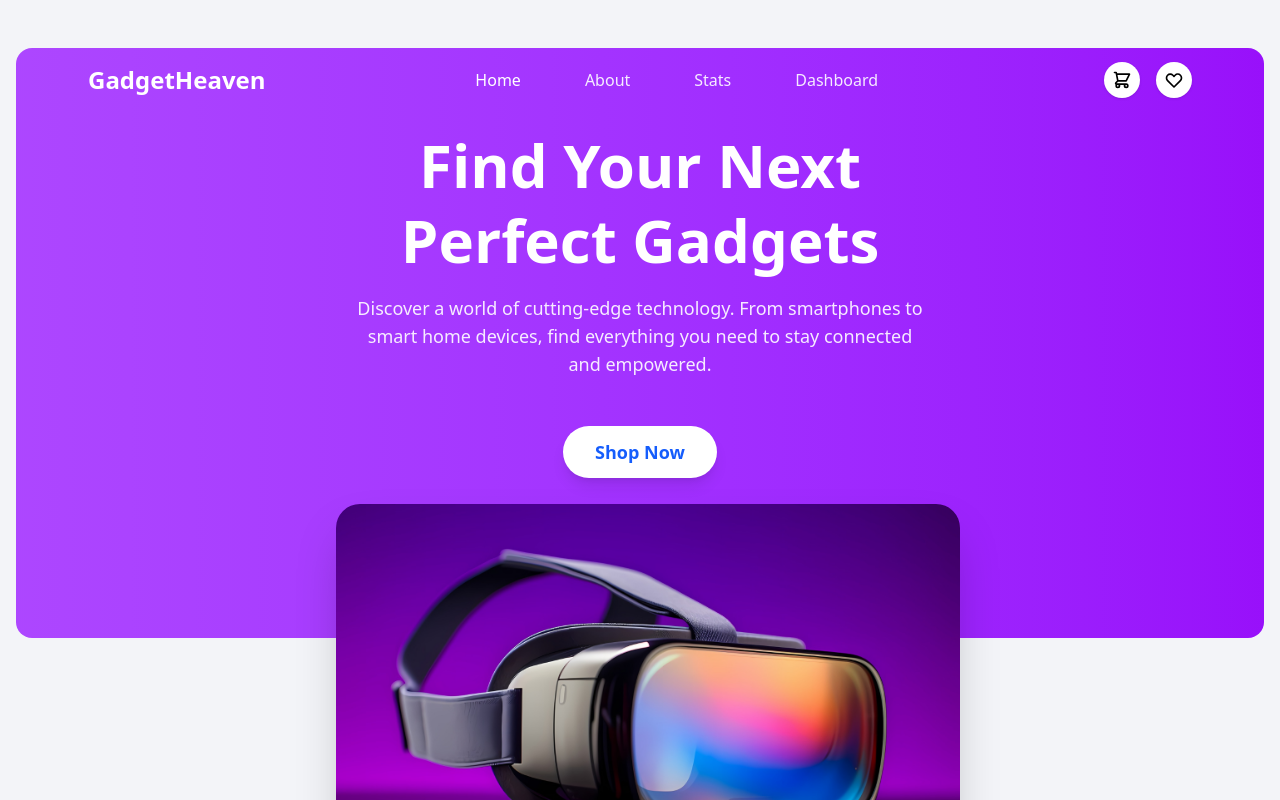
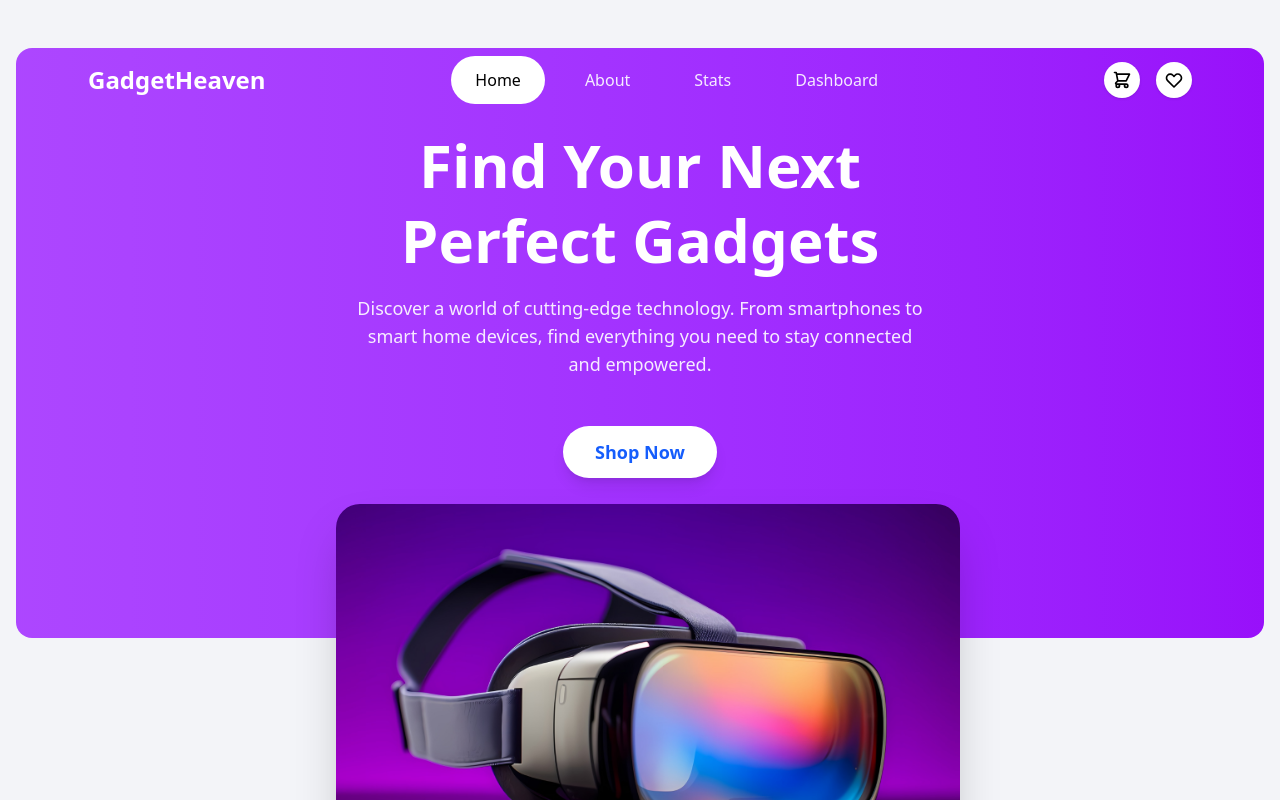
Before and after one commit to Swagata-Roy/gadget-heaven, a React (Vite) app: page / in a window 1280 px wide. Shown: the top 800 px of the page. Built offline with nearby package versions, Linux system fonts and the light colour scheme.

Commit message:
Refactor Navbar styles for improved active link visibility and hover effects

```diff
--- a/src/components/Navbar/Navbar.jsx
+++ b/src/components/Navbar/Navbar.jsx
@@ -9,9 +9,13 @@ const NavItem = ({ to, children }) => {
         <NavLink
             to={to}
             className={({ isActive }) =>
-                `px-6 py-3 text-base font-medium transition-colors ${isHome
-                    ? isActive ? 'text-white' : 'text-white/90 hover:text-white'
-                    : isActive ? 'text-black' : 'text-black/90 hover:text-black'
+                `px-6 py-3 text-base font-medium transition-all rounded-full ${isHome
+                    ? isActive
+                        ? 'text-black bg-white'
+                        : 'text-white/90 hover:text-white hover:bg-white/10'
+                    : isActive
+                        ? 'text-black bg-gray-200'
+                        : 'text-black/90 hover:text-black hover:bg-black/10'
                 }`
             }
         >
@@ -71,9 +75,9 @@ const Navbar = () => {
             <div className={`absolute left-0 right-0 z-50 ${getNavBackground()}`}>
                 <div className="container mx-auto px-6 max-w-6xl">
                     <div className="flex items-center justify-between h-20">
-                        {/* Logo and Brand */}
+                        {/* Logo*/}
                         <div className="flex items-center space-x-3">
-                            <Link to="/" className="flex items-center space-x-2">
+                            <Link to="/" className="flex items-center gap-2">
                                 <span className={`text-2xl font-bold ${getText()}`}>GadgetHeaven</span>
                             </Link>
                         </div>
```
